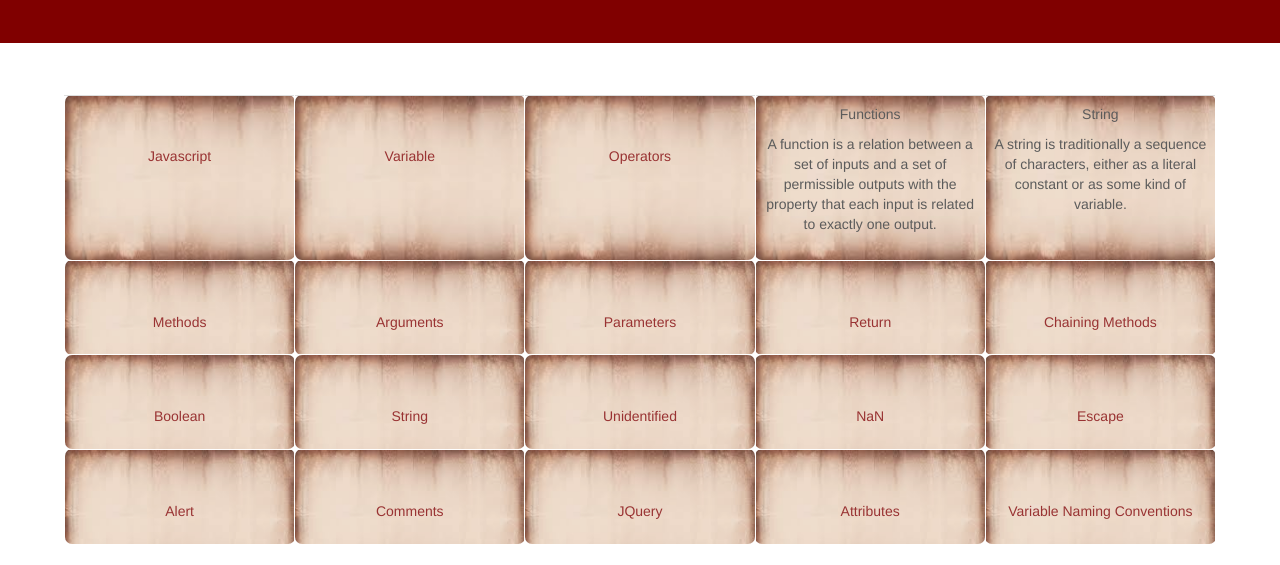
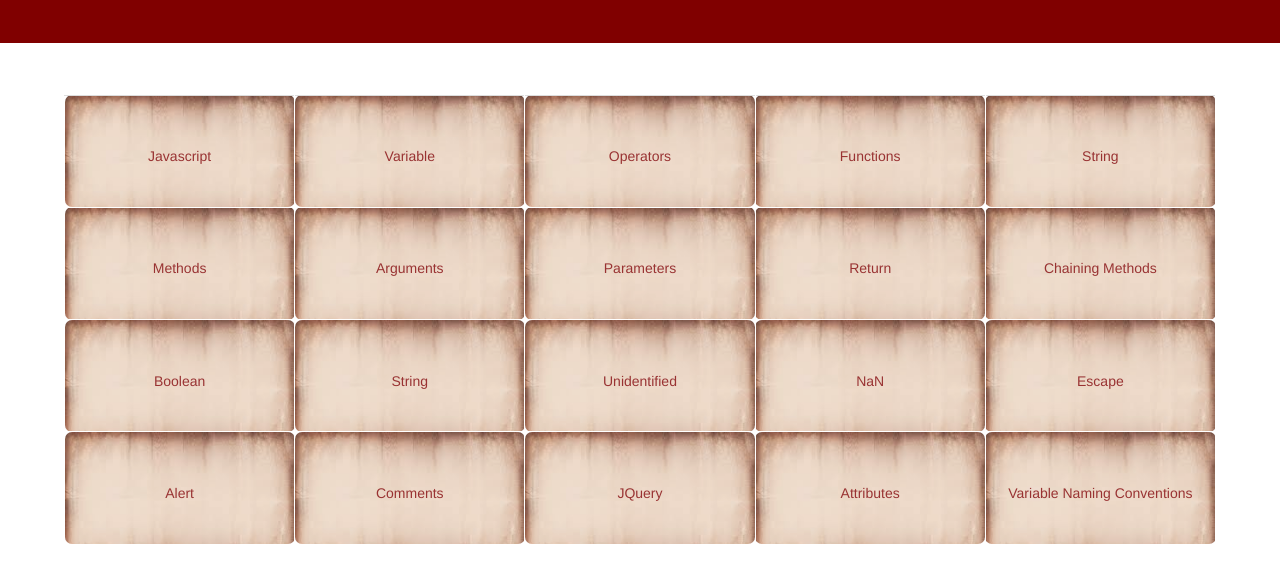
Before and after one commit to brianqeep/flashcard-website, a plain HTML site: page index.html in a window 1280 px wide. Shown: the part 254-819 px from the top of the page. Drawn offline with Linux system fonts and the light colour scheme.

Commit message:
first five cards working perfectly

```diff
--- a/index.html
+++ b/index.html
@@ -30,12 +30,12 @@
               <p id="show3">Operators are the mathematical symbols for calculations</p>
             </td>
             <td id="d4">
-              <p class="terms4">Functions</p>
-              <p class="show4">A function is a relation between a set of inputs and a set of permissible outputs with the property that each input is related to exactly one output.</p>
+              <p id="terms4">Functions</p>
+              <p id="show4">A function is a relation between a set of inputs and a set of permissible outputs with the property that each input is related to exactly one output.</p>
             </td>
             <td id="d5">
-              <p class="terms5">String</p>
-              <p class="show5">A string is traditionally a sequence of characters, either as a literal constant or as some kind of variable.</p>
+              <p id="terms5">String</p>
+              <p id="show5">A string is traditionally a sequence of characters, either as a literal constant or as some kind of variable.</p>
             </td>
         </tr>
           <tr>
```
